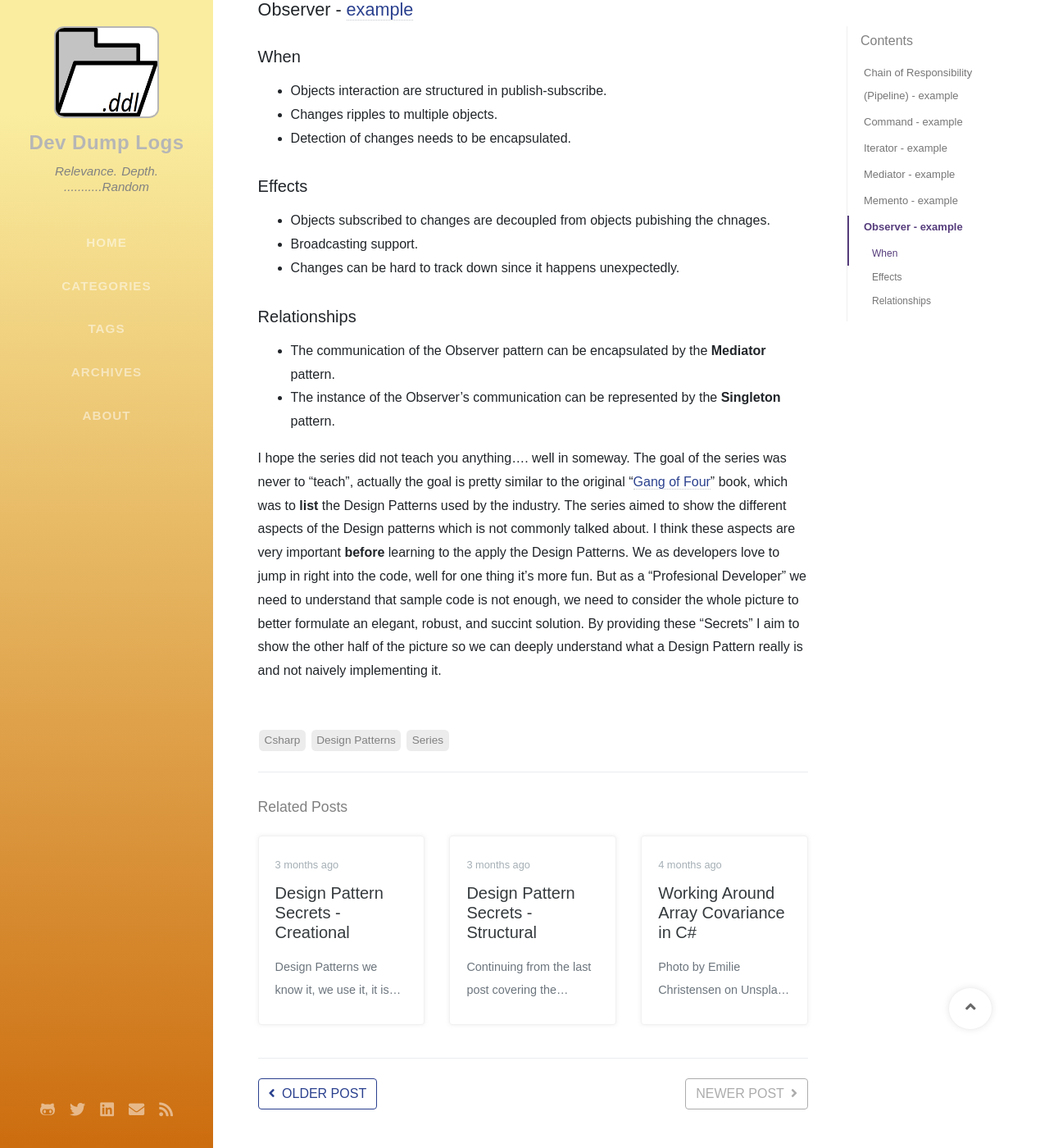
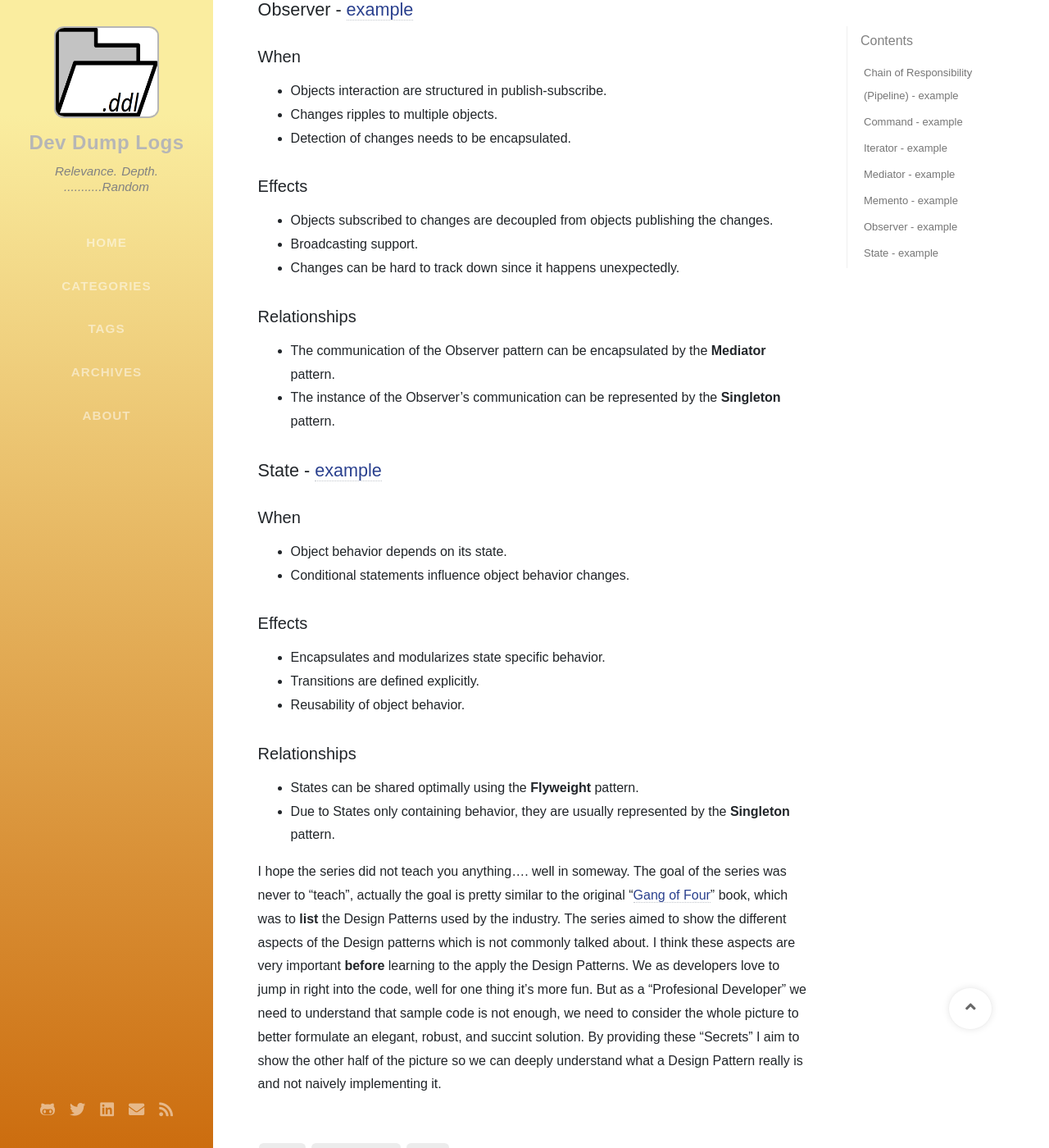
Before and after one commit to IanEscober/ianescober.github.io, a Jekyll site: the page built from _posts/2020-04-13-design-patterns-secrets-behavioral.md, in a window 1280 px wide and 1400 px high, scrolled down 3221 px. Shown: the whole window at 82% size. Built offline with Jekyll 4.4.1, drawn with Linux system fonts in a browser that asks for light colours; nearby versions of some CDN libraries; some web fonts are replaced; comment, search, counter and statistics services are not loaded.

Commit message:
Added State Pattern to 'DPS - B' Post

```diff
--- a/_posts/2020-04-13-design-patterns-secrets-behavioral.md
+++ b/_posts/2020-04-13-design-patterns-secrets-behavioral.md
@@ -98,7 +98,7 @@
 - Detection of changes needs to be encapsulated.
 
 ### Effects
-- Objects subscribed to changes are decoupled from objects pubishing the chnages.
+- Objects subscribed to changes are decoupled from objects publishing the changes.
 - Broadcasting support.
 - Changes can be hard to track down since it happens unexpectedly.
 
@@ -106,4 +106,18 @@
 - The communication of the Observer pattern can be encapsulated by the __Mediator__ pattern.
 - The instance of the Observer's communication can be represented by the __Singleton__ pattern.
 
+## State - [example](https://github.com/IanEscober/DesignPatterns/tree/master/src/State)
+### When
+- Object behavior depends on its state.
+- Conditional statements influence object behavior changes.
+
+### Effects
+- Encapsulates and modularizes state specific behavior.
+- Transitions are defined explicitly.
+- Reusability of object behavior.
+
+### Relationships
+- States can be shared optimally using the __Flyweight__ pattern.
+- Due to States only containing behavior, they are usually represented by the  __Singleton__ pattern.
+
 I hope the series did not teach you anything.... well in someway. The goal of the series was never to "teach", actually the goal is pretty similar to the original "[Gang of Four](https://www.amazon.com/Design-Patterns-Object-Oriented-Addison-Wesley-Professional-ebook/dp/B000SEIBB8)" book, which was to __list__ the Design Patterns used by the industry. The series aimed to show the different aspects of the Design patterns which is not commonly talked about. I think these aspects are very important __before__ learning to the apply the Design Patterns. We as developers love to jump in right into the code, well for one thing it's more fun. But as a "Profesional Developer" we need to understand that sample code is not enough, we need to consider the whole picture to better formulate an elegant, robust, and succint solution. By providing these "Secrets" I aim to show the other half of the picture so we can deeply understand what a Design Pattern really is and not naively implementing it.
```
